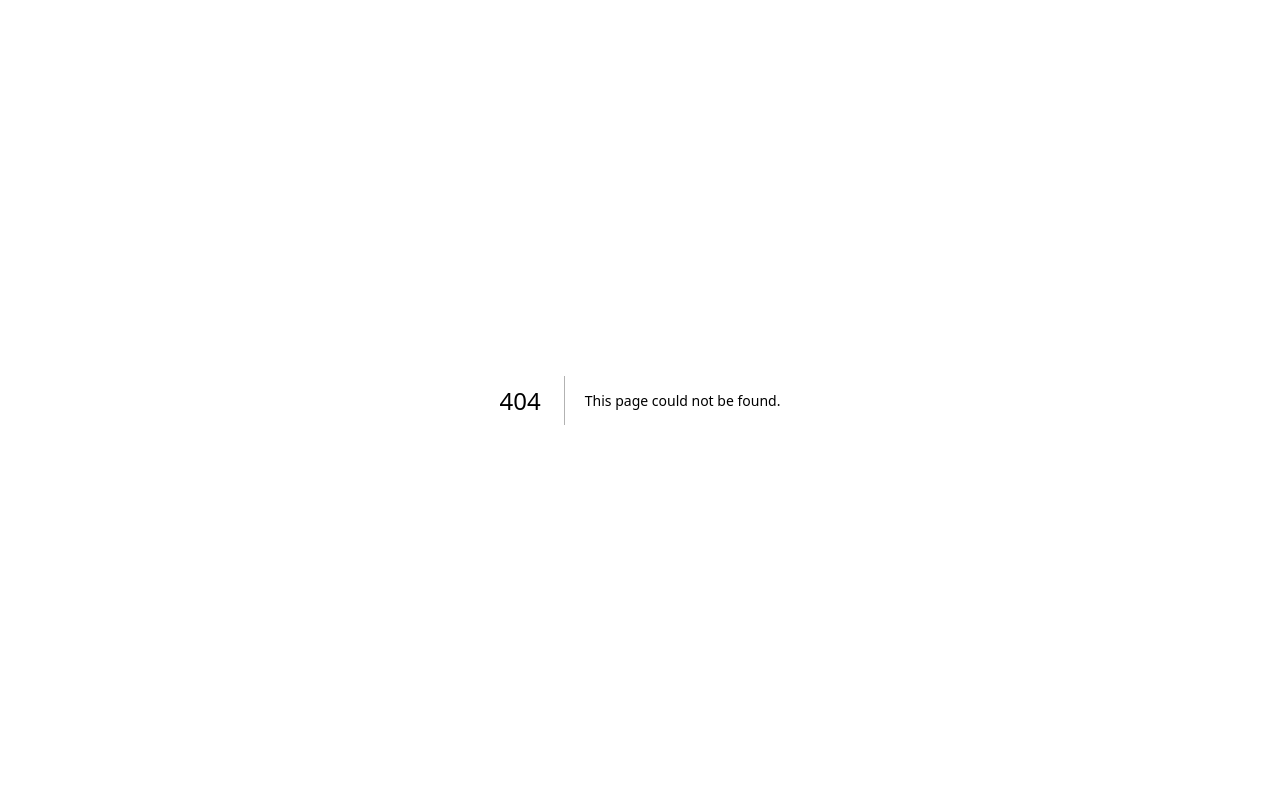
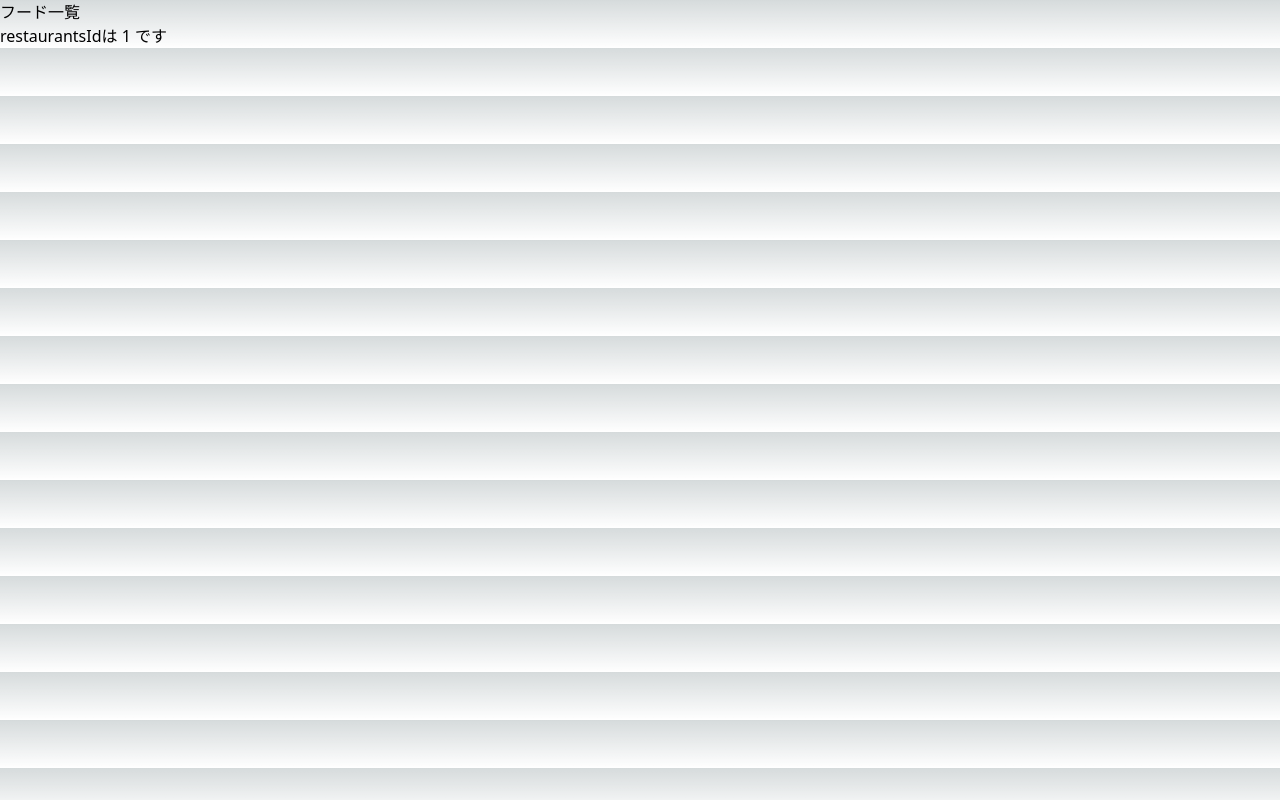
Before and after one commit to Hashimoto-Noriaki/rails-next-uber-eats, a Next.js app in the folder frontend/: page /restaurants/1/foods in a window 1280 px wide. Before the commit this address had no page. Built offline with nearby package versions, Linux system fonts and the light colour scheme.

Commit message:
Foodsページを設定

```diff
--- /dev/null
+++ b/frontend/src/pages/restaurants/[restaurantsId]/foods.tsx
@@ -0,0 +1,6 @@
+import { Foods } from '../../../containers/Foods';
+
+const FoodsPage: React.FC = () => {
+    return <Foods/>;
+};
+export default FoodsPage;
```
